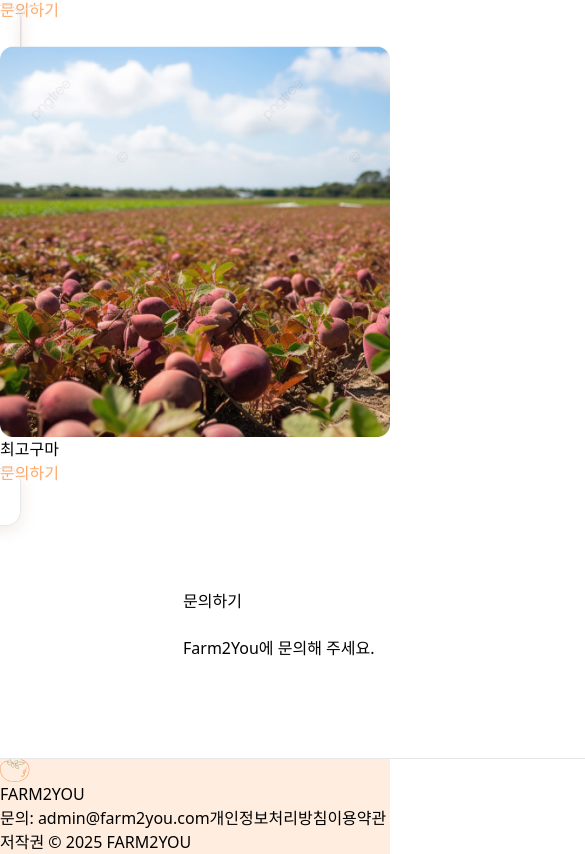
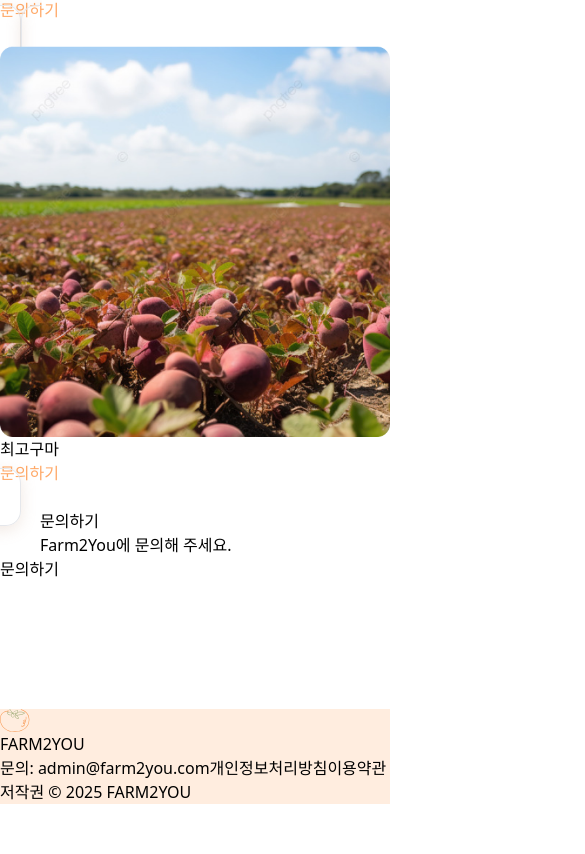
Before and after one commit to 2025-GROWTHON/Growthon_FE, a React (Vite) app: page /contact in a window 390 px wide. Shown: the part 2515-3369 px from the top of the page, 585 px wide, since content can reach past the window. After the commit the page ends 3319 px from the top, so only its background shows below. Built offline with nearby package versions, Linux system fonts and the light colour scheme.

Commit message:
[Style] 문의하기 반응형 수정

```diff
--- a/src/pages/Contact.jsx
+++ b/src/pages/Contact.jsx
@@ -2,50 +2,30 @@
 
 export default function Contact() {
   return (
-    <div className = "bg-[#FFA968]">
+    <div className="bg-[#FFA968]">
       <FarmList />
       <section
-        className="text-left"
-        style={{
-          width: 1440,
-          height: 250,
-          paddingTop: 70,
-          paddingRight: 183,
-          paddingLeft: 183,
-          borderBottomWidth: 1,
-          borderBottomStyle: "solid",
-          borderBottomColor: "#e5e7eb",
-          boxSizing: "border-box",
-          display: "flex",
-          flexDirection: "column",
-        }}
+        className="w-full border-b border-[#e5e7eb] flex flex-col items-center px-4 py-12 md:py-20"
+        style={{ boxSizing: "border-box", minHeight: 200 }}
       >
-        <div style={{ display: "flex", alignItems: "flex-start", justifyContent: "space-between" }}>
-          <h2 className="text-3xl font-bold text-[#FFFFFF] mb-0" style={{ marginTop: "10px" }} >문의하기</h2>
+        <div className="w-full max-w-[1440px] flex flex-col md:flex-row items-start justify-between gap-6 md:gap-0 px-0 md:px-24">
+          <div className="flex flex-col" style={{ marginLeft: 40 }}>
+            <h2 className="text-3xl font-bold text-white mb-1 mt-2">문의하기</h2>
+            <p className="text-sm text-white mt-1 mb-2">
+              Farm2You에 문의해 주세요.
+            </p>
+          </div>
           <button
-            className="text-white text-xl rounded"
+            className="text-white text-xl rounded border border-white px-8 py-3 md:w-[246px] md:h-[55px] mt-2 md:mt-0"
             style={{
-              width: 246,
-              height: 55,
               borderRadius: 10,
-              borderWidth: 1,
-              borderStyle: "solid",
-              borderColor: "#fff",
-              color: "#fff",
               cursor: "pointer",
-              marginTop: "10px", // 버튼만 아래로 내림
             }}
             onClick={() => window.open('https://pf.kakao.com/_xmzUin', '_blank')}
           >
             문의하기
           </button>
         </div>
-        <p
-          className="text-sm text-white"
-          style={{ marginTop: "-8px" }} // 글자만 위로 올림, 값은 조정 가능
-        >
-          Farm2You에 문의해 주세요.
-        </p>
       </section>
     </div>
   );
```
